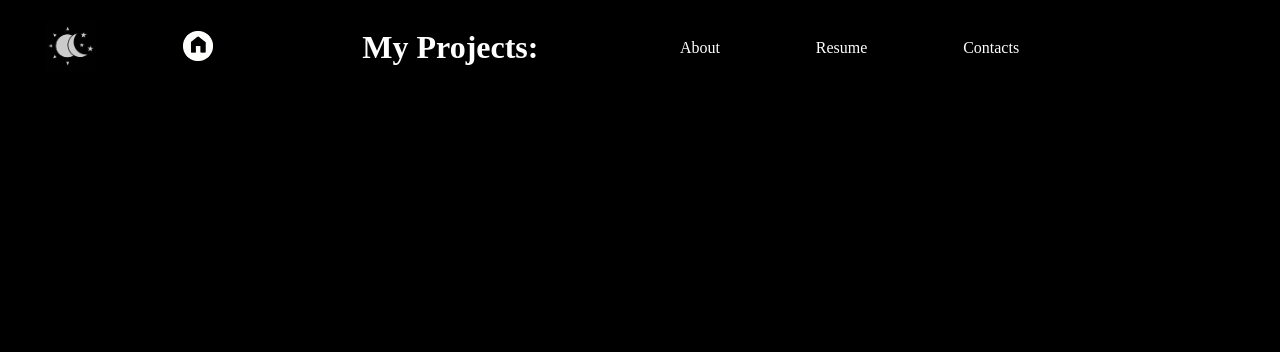
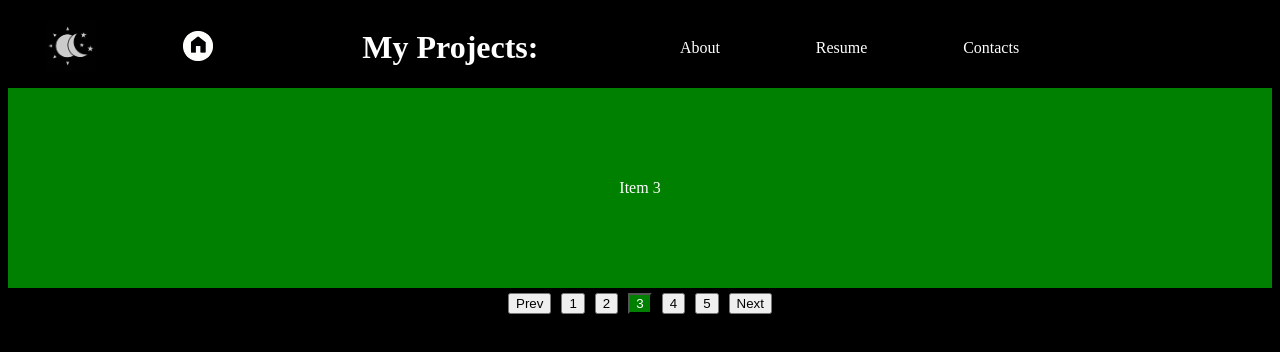
Before and after one commit to michaelphan350/actual-portfolio, a React (Create React App) app: page /projects in a window 1280 px wide. Shown: the top 352 px of the page. Built offline with nearby package versions, Linux system fonts and the light colour scheme.

Commit message:
finished carousel componenet

```diff
--- a/package.json
+++ b/package.json
@@ -14,6 +14,7 @@
     "react-dom": "^18.2.0",
     "react-router-dom": "^6.8.1",
     "react-scripts": "5.0.1",
+    "react-swipeable": "^7.0.0",
     "styled-components": "^5.3.6",
     "typewriter-effect": "^2.19.0",
     "web-vitals": "^2.1.4"
--- /dev/null
+++ b/src/pages/Carousel.jsx
@@ -0,0 +1,89 @@
+import "./carousel.scss"
+import React, { useState, useEffect } from "react"
+import { useSwipeable} from "react-swipeable"
+
+export const CarouselItem = ({ children, width }) => {
+    return (
+        <div className="carousel-item" style={{ width: width}}>
+            {children}
+        </div>
+    );
+};
+
+const Carousel = ({ children }) => {
+    const [activeIndex,  setActiveIndex] = useState(0);
+    const [paused, setPaused ] = useState(false);
+
+    const updateIndex = (newIndex) => {
+        if (newIndex < 0) {
+            newIndex = React.Children.count(children) - 1;
+        } else if (newIndex >= React.Children.count(children)) {
+            newIndex = 0;
+        }
+
+        setActiveIndex(newIndex);
+    };
+
+    useEffect(() => {
+        const interval = setInterval(() => {
+            if (!paused) {
+                updateIndex(activeIndex + 1);
+            }
+        }, 2000);
+
+        return () => {
+            if (interval) {
+                clearInterval(interval);
+            }
+        };
+    });
+
+    const handlers = useSwipeable({
+        onSwipedLeft: () => updateIndex(activeIndex +1),
+        onSwipedRight: () => updateIndex(activeIndex -1)
+    });
+
+    return (
+        <div
+        {...handlers}
+        className="carousel"
+        onMouseEnter = {() => setPaused(true)}
+        onMouseLeave = {() => setPaused(false)}
+        >
+
+            <div className="inner" style ={{ transform: `translatex(-${activeIndex * 100}%)` }}>
+                {React.Children.map(children , (child, index) => {
+                    return React.cloneElement(child, {width : "100%"});
+                })}
+            </div>
+            <div className="indicators">
+                <button onClick={() => {
+                    updateIndex(activeIndex -1);
+                }}
+                >
+                    Prev
+                </button>
+                {React.Children.map(children , (child, index) => {
+                    return (
+                        <button
+                            className={`${index===activeIndex ? "active" : ""}`}
+                            onClick={() => {
+                                updateIndex(index);
+                            }}
+                        >
+                            {index + 1}
+                        </button>
+                    );
+                })}
+                <button onClick={() => {
+                    updateIndex(activeIndex + 1);
+                }}
+                >
+                    Next
+                </button>
+            </div>
+        </div>
+    )
+}
+
+export default Carousel
--- a/src/pages/Projects.jsx
+++ b/src/pages/Projects.jsx
@@ -3,6 +3,7 @@
 import "./projects.scss"
 import {NavLink as Link} from "react-router-dom"
 import React, {useState, useEffect} from "react";
+import Carousel, {CarouselItem} from "./Carousel"
 
 const Projects = () => {
     const [theme, setTheme] = useState('dark');
@@ -47,6 +48,13 @@
                     </ul>
                 </div>
             </div>
+            <Carousel>
+                <CarouselItem>Item 1</CarouselItem>
+                <CarouselItem>Item 2</CarouselItem>
+                <CarouselItem>Item 3</CarouselItem>
+                <CarouselItem>Item 4</CarouselItem>
+                <CarouselItem>Item 5</CarouselItem>
+            </Carousel>
         </div>
     )
 }
--- /dev/null
+++ b/src/pages/carousel.scss
@@ -0,0 +1,31 @@
+.carousel {
+    overflow: hidden;
+}
+
+.inner {
+    white-space: nowrap;
+    transition: transform 0.3s;
+}
+
+.carousel-item {
+    display: inline-flex;
+    align-items: center;
+    justify-content: center;
+    height: 200px;
+    background-color: green;
+    color: #fff;
+}
+
+.indicators {
+    display: flex;
+    justify-content: center;
+}
+
+.indicators > button {
+    margin: 5px;
+}
+
+.indicators > button.active {
+    background-color: green;
+    color: #fff;
+}
```
Also changed, not shown: 1 other file (tests, documents, lock files or other folders).
